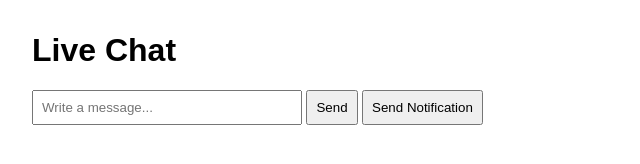
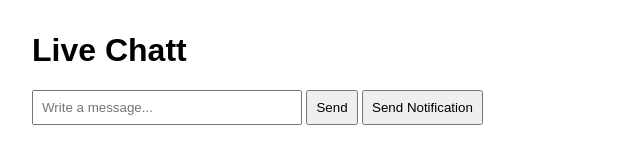
Before and after one commit to Xilarie1/node, a website: page view/chat.html in a window 1280 px wide. Shown: the full height of the page, 0-640 px from the left. Drawn offline with nearby package versions, Linux system fonts and the light colour scheme; no server answers.

Commit message:
updated npm

```diff
--- a/view/chat.html
+++ b/view/chat.html
@@ -7,7 +7,7 @@
     <link rel="stylesheet" href="/css/chat.css" />
   </head>
   <body>
-    <h1>Live Chat</h1>
+    <h1>Live Chatt</h1>
 
     <input id="msgInput" type="text" placeholder="Write a message..." />
     <button onclick="sendMessage()">Send</button>
```
